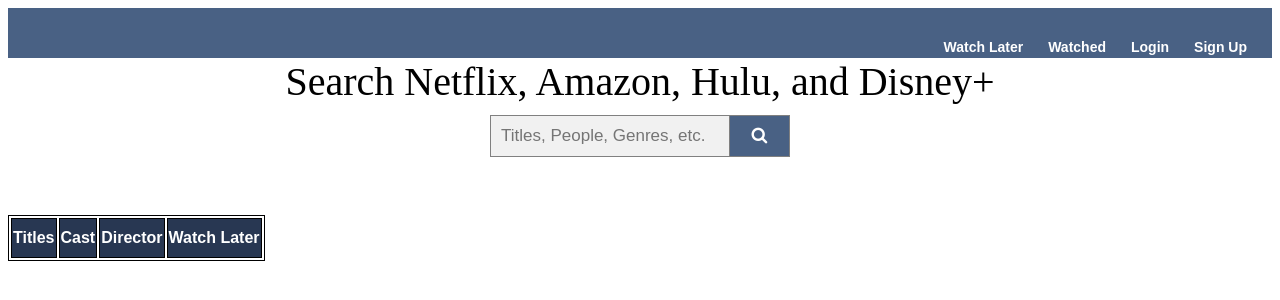
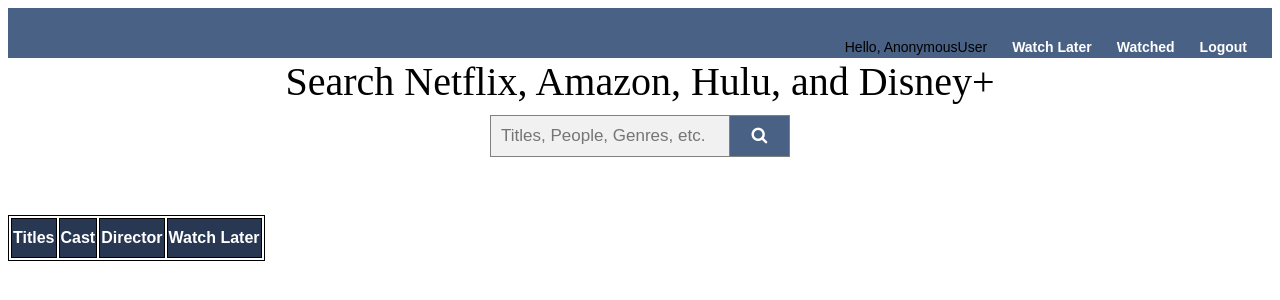
Before and after one commit to JamesMedved/DBM_Project, a Django app: page /polls/search/ in a window 1280 px wide. Shown: the top 300 px of the page. Run offline with Django 4.2, Linux system fonts and the light colour scheme; lists and menus that the app fills with data are empty; parts of the project's set-up code (start-up, migrations or seed data) failed here and were passed over.

Commit message:
Added logout

```diff
--- a/website/mysite/polls/urls.py
+++ b/website/mysite/polls/urls.py
@@ -9,4 +9,5 @@ urlpatterns = [
     path('watchlater/', views.watch_later, name='watchlater'),
     path('register/', views.registerPage, name='registerPage'),
     path('login/', views.loginPage, name='loginPage'),
+    path('logout/', views.logoutUser, name='logoutUser'),
 ]
--- a/website/mysite/polls/views.py
+++ b/website/mysite/polls/views.py
@@ -1,9 +1,12 @@
 from django.http import HttpResponse
-from django.shortcuts import render
+from django.shortcuts import render, redirect
 from django.db.models import Q
 from .models import Titles
 from .models import WatchLater
 from django.contrib.auth.forms import UserCreationForm
+from django.contrib.auth import authenticate, login, logout
+from django.contrib import messages
+
 
 from .forms import CreateUserForm
 
@@ -29,10 +32,25 @@ def registerPage(request):
         form = CreateUserForm(request.POST)
         if form.is_valid():
             form.save()
+            return redirect('loginPage')
 
     context = {'form':form}
     return render(request, 'register.html', context)
 
 def loginPage(request):
+    if request.method == 'POST':
+        username = request.POST.get('username')
+        password = request.POST.get('password')
+
+        user = authenticate(request, username=username, password=password)
+        if user is not None:
+            login(request, user)
+            return redirect('search')
+        else:
+            messages.info(request, 'Username or password is incorrect')
     context = {}
     return render(request,'login.html', context)
+
+def logoutUser(request):
+    logout(request)
+    return redirect('loginPage')
--- a/website/mysite/static/css/login.css
+++ b/website/mysite/static/css/login.css
@@ -58,3 +58,7 @@ body {
 .Already {
     color:white;
 }
+
+.flash-message {
+    color:red;
+}
--- a/website/mysite/templates/login.html
+++ b/website/mysite/templates/login.html
@@ -25,6 +25,12 @@
 
                     <input class="btn login_btn" type="submit" name="Log In" value="Log In">
 
+                    <div class="flash-message">
+                        {% for message in messages %}
+                        <p> {{message}}</p>
+                        {% endfor%}
+                    </div>
+
                     <div class ="Already">
                         Don't have an account? <a href="{% url 'registerPage' %}" class="m1-2">Sign Up</a>
                     </div>
--- a/website/mysite/templates/register.html
+++ b/website/mysite/templates/register.html
@@ -31,6 +31,8 @@
 
                     <input class="btn login_btn" type="submit"  name="Register Account">
 
+                    {{form.errors}}
+
                     <div class ="Already">
                         Already have an account? <a href="{% url 'loginPage' %}" class="m1-2">Login</a>
                     </div>
--- a/website/mysite/templates/search.html
+++ b/website/mysite/templates/search.html
@@ -17,10 +17,10 @@
   <div class ="header">
     <div class ="nav-links"></div>
       <ul>
+        <li>Hello, {{request.user}}</li>
         <li><a href="#">Watch Later</a></li>
         <li><a href="#">Watched</a></li>
-        <li><a href="#">Login</a></li>
-        <li><a href="#">Sign Up</a></li>
+        <li><a href="{% url 'logoutUser' %}">Logout</a></li>
       </ul>
     </div>
   <div class="title">
@@ -28,7 +28,7 @@
   </div>
 </div>
 
-  <form class="dbm" method=POST action="{% url 'search' %}" style="margin:auto;max-width:300px">
+  <form class="dbm" method=POST action="" style="margin:auto;max-width:300px">
     {% csrf_token %}
     <input type="text" placeholder="Titles, People, Genres, etc. " name="search">
     <button type="submit"><i class="fa fa-search"></i></button>
```
